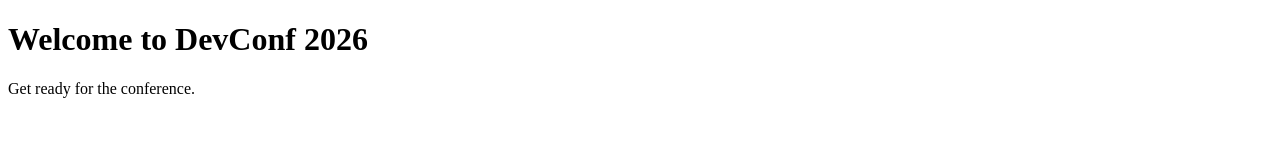
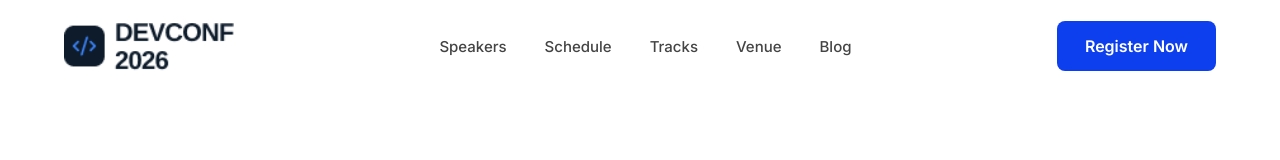
Before and after one commit to tamanna141101/Developer-Conference-, a plain HTML site: page index.html in a window 1280 px wide. Drawn offline with Linux system fonts and the light colour scheme.

Commit message:
style.css adding and complete navbae

```diff
--- a/index.html
+++ b/index.html
@@ -1,12 +1,46 @@
 <!DOCTYPE html>
 <html lang="en">
+
 <head>
-  <meta charset="UTF-8">
-  <meta name="viewport" content="width=device-width, initial-scale=1.0">
-  <title>DevConf 2026</title>
+    <meta charset="UTF-8">
+    <meta name="viewport" content="width=device-width, initial-scale=1.0">
+    <title>DevConf 2026</title>
+    <link rel="icon" type="image/png" href="./assets/logo-mini.pnggit">
+    <link rel="stylesheet" href="./style.css">
+
+    <!-- Google font -->
+    <link rel="preconnect" href="https://fonts.googleapis.com">
+    <link rel="preconnect" href="https://fonts.gstatic.com" crossorigin>
+    <link
+        href="https://fonts.googleapis.com/css2?family=Inter:ital,opsz,wght@0,14..32,100..900;1,14..32,100..900&display=swap"
+        rel="stylesheet">
 </head>
+
 <body>
-  <h1>Welcome to DevConf 2026</h1>
-  <p>Get ready for the conference.</p>
+    <!--NAVBAR -->
+    <nav class="navbar container">
+        <div class="logo">
+            <a href="#">
+                <img src="./assets/logo.png" alt="DevConf 2026 Logo">
+            </a>
+        </div>
+
+        <ul class="menu">
+
+                <li><a href="#">Speakers</a></li>
+                <li><a href="#">Schedule</a></li>
+                <li><a href="#">Tracks</a></li>
+                <li><a href="#">Venue</a></li>
+                <li><a href="#">Blog</a></li>
+
+            </ul>
+
+            <a href="#" class="btn-primary">
+                Register Now
+            </a>
+    </nav>
+
+
 </body>
+
 </html>
--- /dev/null
+++ b/style.css
@@ -0,0 +1,76 @@
+*{
+
+    margin:0;
+    padding:0;
+    box-sizing:border-box;
+
+}
+
+body{
+
+    font-family:'Inter',sans-serif;
+    color:#3c3838;
+
+}
+.container{
+
+    width:90%;
+    max-width:1200px;
+    margin:18px auto;
+
+}
+
+/*Navbar*/
+
+header{
+
+    background:#fff;
+    padding:18px 0;
+
+}
+
+.navbar{
+    display:flex;
+    justify-content:space-between;
+    align-items:center;
+
+
+
+
+}
+
+.logo{
+    display:flex;
+    align-items:center;
+}
+
+.logo img{
+    width:170px;
+    height:auto;
+    display:block;
+}
+
+.menu{
+    display:flex;
+    gap:38px;
+    list-style:none;
+}
+
+.menu a{
+    text-decoration:none;
+    color:#444;
+    font-size:15px;
+    font-weight:500;
+}
+
+
+
+.btn-primary{
+    background:#0e3fee;
+    color:#fff;
+    text-decoration:none;
+    padding:15px 28px;
+    border-radius:8px;
+    font-weight:600;
+
+}
```
